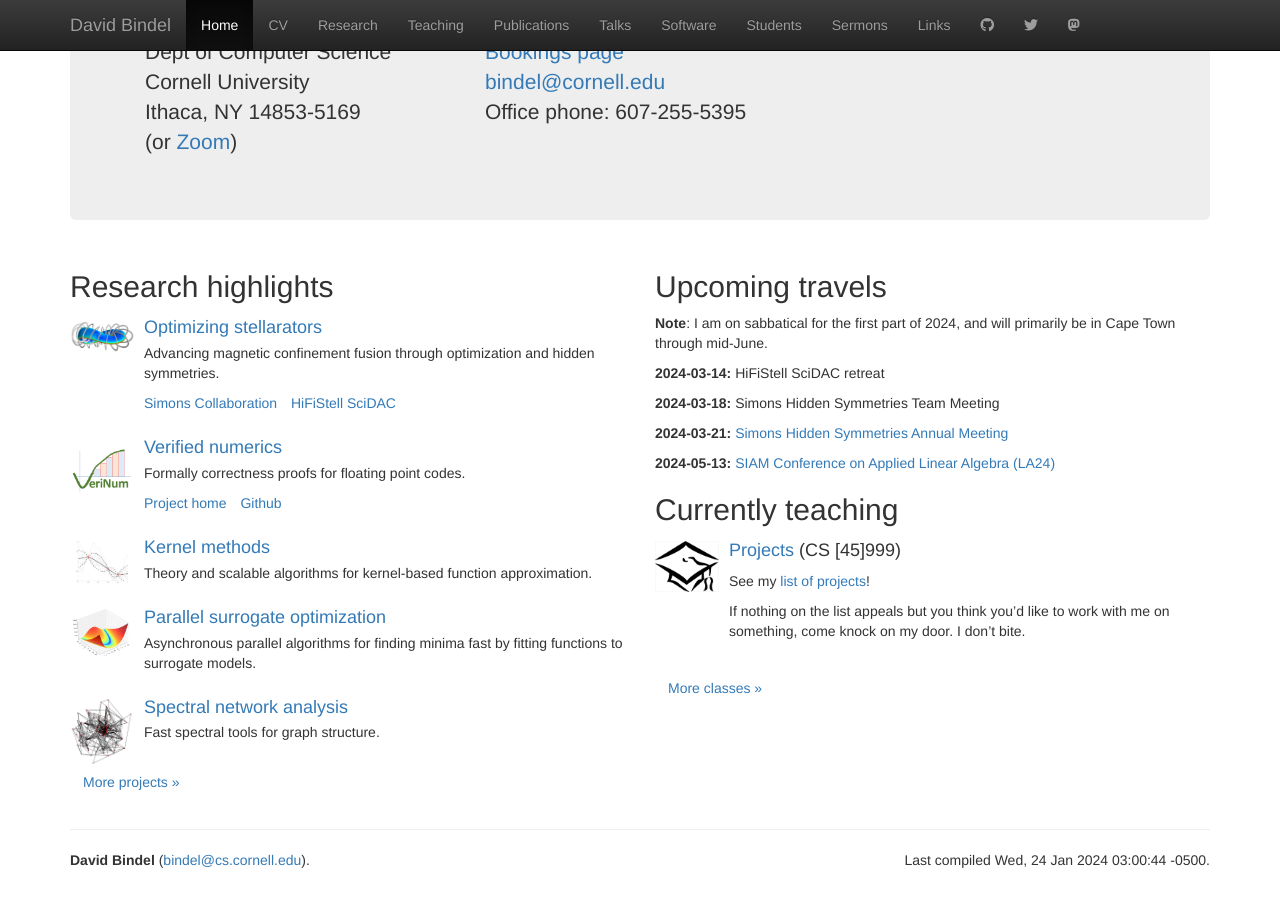
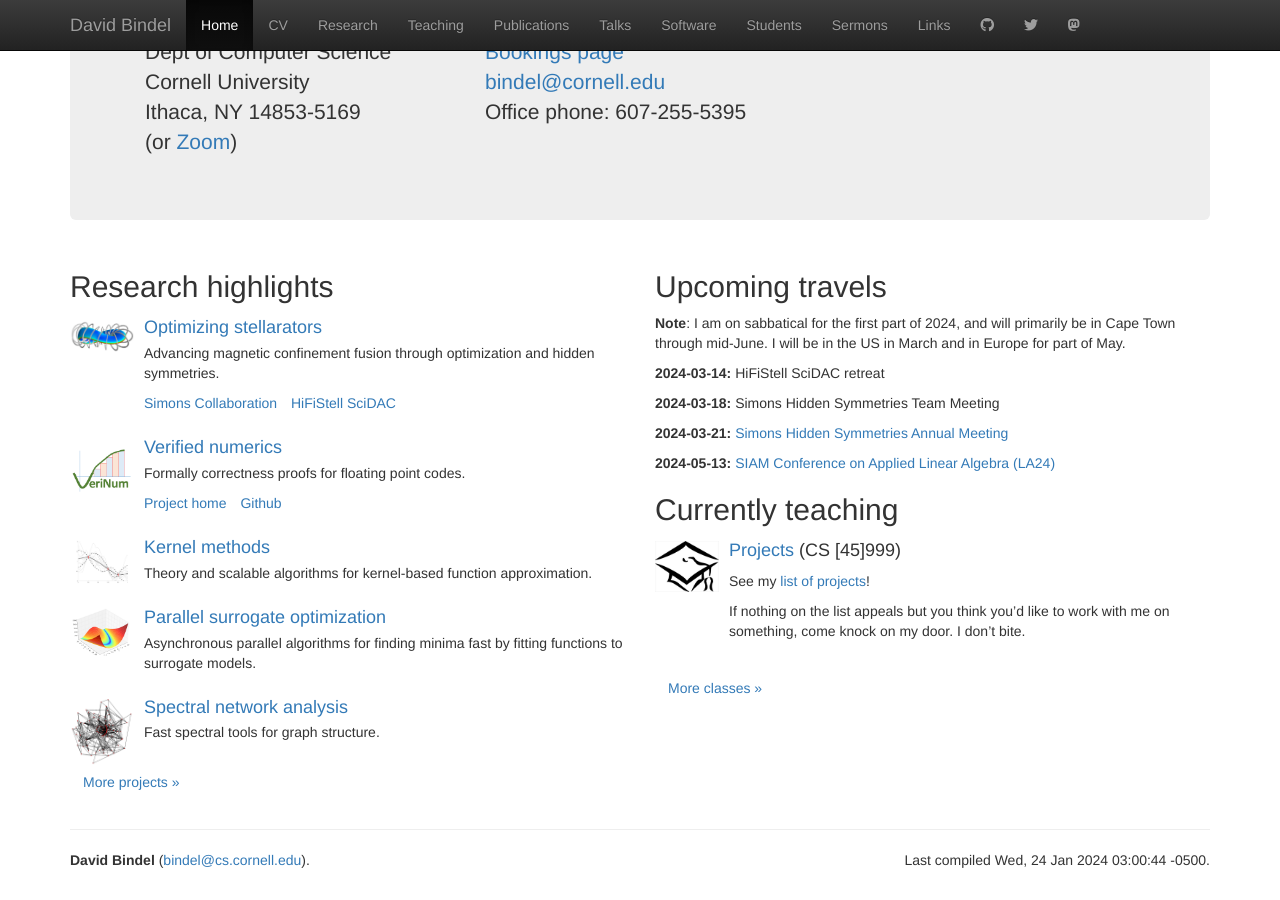
Before and after one commit to dbindel/cornell_web, a Jekyll site: the page built from index.html, in a window 1280 px wide and 900 px high, scrolled down 569 px. Built offline with Jekyll 4.4.1, drawn with Linux system fonts in a browser that asks for light colours; nearby versions of some CDN libraries.

Commit message:
Update travel info.

```diff
--- a/index.html
+++ b/index.html
@@ -36,7 +36,8 @@ layout: top
   <div class="col-xs-12 cols-sm-12 col-md-6 col-lg-6">
     <h2>Upcoming travels</h2>
     <p><b>Note</b>: I am on sabbatical for the first part of 2024,
-      and will primarily be in Cape Town through mid-June.
+      and will primarily be in Cape Town through mid-June.  I will
+      be in the US in March and in Europe for part of May.
     </p>
 
     {% assign items = site.data.travel | sort: 'date' %}
```
